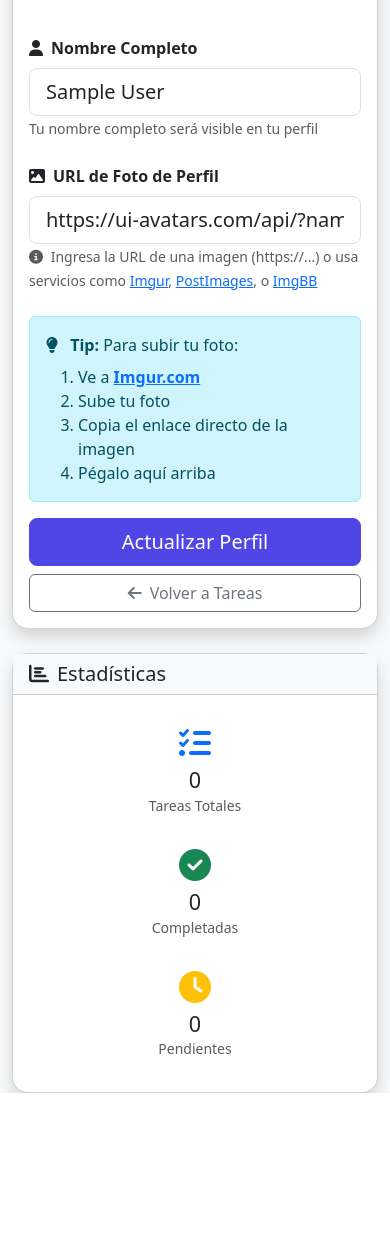
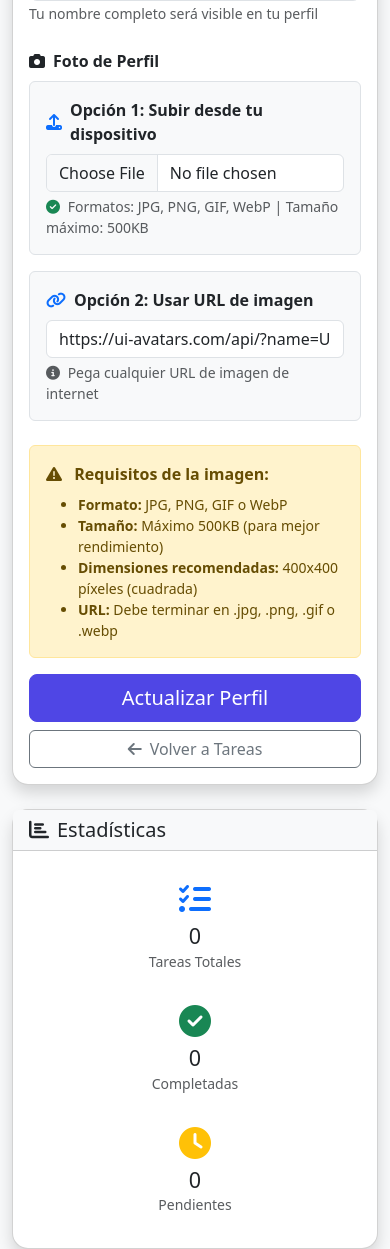
Before and after one commit to javierX888/Portfolio, a Flask app: page /auth/profile in a window 390 px wide. Shown: the part 530-1779 px from the top of the page. Before the commit the page ends 1623 px from the top, so only its background shows below. Run offline with Flask 3, Linux system fonts and the light colour scheme; the visitor is signed in with stand-in values (Sample User, id 1); data that the repository does not hold is empty; some libraries are stand-ins or nearby versions.

Commit message:
feat: Improve profile photo upload - allow direct file upload and URL paste with image validation and responsive navbar

```diff
--- a/task-manager/src/auth/routes.py
+++ b/task-manager/src/auth/routes.py
@@ -51,7 +51,32 @@
 
     if form.validate_on_submit():
         current_user.full_name = form.full_name.data
-        current_user.profile_picture = form.profile_picture.data
+
+        # Manejar la foto de perfil
+        if form.profile_picture_file.data:
+            # Si se subió un archivo, convertirlo a base64
+            import base64
+            file = form.profile_picture_file.data
+            file_data = file.read()
+
+            # Verificar tamaño (máximo 500KB para base64)
+            if len(file_data) > 500 * 1024:
+                flash('La imagen es muy grande. Máximo 500KB. Intenta comprimir la imagen primero.', 'warning')
+                return redirect(url_for('auth.profile'))
+
+            # Convertir a base64
+            file_ext = file.filename.rsplit('.', 1)[1].lower()
+            mime_type = f'image/{file_ext}'
+            if file_ext == 'jpg':
+                mime_type = 'image/jpeg'
+
+            base64_data = base64.b64encode(file_data).decode('utf-8')
+            current_user.profile_picture = f'data:{mime_type};base64,{base64_data}'
+
+        elif form.profile_picture.data:
+            # Si se ingresó una URL, usarla
+            current_user.profile_picture = form.profile_picture.data
+
         db.session.commit()
         flash('¡Perfil actualizado correctamente!', 'success')
         return redirect(url_for('auth.profile'))
@@ -59,6 +84,8 @@
     # Pre-llenar el formulario con los datos actuales
     if request.method == 'GET':
         form.full_name.data = current_user.full_name
-        form.profile_picture.data = current_user.profile_picture
+        # Solo mostrar URL si no es base64
+        if current_user.profile_picture and not current_user.profile_picture.startswith('data:'):
+            form.profile_picture.data = current_user.profile_picture
 
     return render_template('auth/profile.html', form=form)
--- a/task-manager/src/static/css/styles.css
+++ b/task-manager/src/static/css/styles.css
@@ -48,6 +48,32 @@
     box-shadow: 0 1px 4px rgba(0,0,0,0.03);
 }
 
+/* Navbar responsive */
+@media (max-width: 991.98px) {
+    .navbar-nav {
+        text-align: left;
+        padding-top: 1rem;
+    }
+
+    .navbar-nav .nav-link {
+        padding: 0.75rem 0;
+        border-bottom: 1px solid rgba(255, 255, 255, 0.1);
+    }
+
+    .navbar-nav .nav-link:last-child {
+        border-bottom: none;
+    }
+}
+
+/* Perfil en navbar */
+.nav-link img {
+    transition: transform 0.2s;
+}
+
+.nav-link:hover img {
+    transform: scale(1.1);
+}
+
 .list-group-item:hover {
     background-color: #f8f9fa;
 }
--- a/task-manager/src/templates/auth/profile.html
+++ b/task-manager/src/templates/auth/profile.html
@@ -31,14 +31,14 @@
                     </div>
 
                     <div class="col-md-8">
-                        <form method="POST" action="{{ url_for('auth.profile') }}">
+                        <form method="POST" action="{{ url_for('auth.profile') }}" enctype="multipart/form-data">
                             {{ form.hidden_tag() }}
 
                             <div class="mb-4">
                                 <label class="form-label fw-bold">
                                     <i class="fas fa-user me-2"></i>{{ form.full_name.label.text }}
                                 </label>
-                                {{ form.full_name(class="form-control form-control-lg", placeholder="Ingresa tu nombre completo") }}
+                                {{ form.full_name(class="form-control form-control-lg", placeholder="Ej: Javier Gacitúa") }}
                                 {% if form.full_name.errors %}
                                     <div class="text-danger mt-1">
                                         {% for error in form.full_name.errors %}
@@ -51,9 +51,36 @@
 
                             <div class="mb-4">
                                 <label class="form-label fw-bold">
-                                    <i class="fas fa-image me-2"></i>{{ form.profile_picture.label.text }}
+                                    <i class="fas fa-camera me-2"></i>Foto de Perfil
                                 </label>
-                                {{ form.profile_picture(class="form-control form-control-lg", placeholder="https://ejemplo.com/tu-foto.jpg", id="profilePictureInput") }}
+
+                                <!-- Opción 1: Subir desde dispositivo -->
+                                <div class="border rounded p-3 mb-3 bg-light">
+                                    <div class="d-flex align-items-center mb-2">
+                                        <i class="fas fa-upload text-primary me-2"></i>
+                                        <strong>Opción 1: Subir desde tu dispositivo</strong>
+                                    </div>
+                                    {{ form.profile_picture_file(class="form-control", id="profilePictureFile", accept="image/jpeg,image/jpg,image/png,image/gif,image/webp") }}
+                                    {% if form.profile_picture_file.errors %}
+                                        <div class="text-danger mt-1">
+                                            {% for error in form.profile_picture_file.errors %}
+                                                <small>{{ error }}</small>
+                                            {% endfor %}
+                                        </div>
+                                    {% endif %}
+                                    <small class="form-text text-muted d-block mt-1">
+                                        <i class="fas fa-check-circle text-success me-1"></i>
+                                        Formatos: JPG, PNG, GIF, WebP | Tamaño máximo: 500KB
+                                    </small>
+                                </div>
+
+                                <!-- Opción 2: URL de imagen -->
+                                <div class="border rounded p-3 bg-light">
+                                    <div class="d-flex align-items-center mb-2">
+                                        <i class="fas fa-link text-primary me-2"></i>
+                                        <strong>Opción 2: Usar URL de imagen</strong>
+                                    </div>
+                                    {{ form.profile_picture(class="form-control", placeholder="https://ejemplo.com/tu-foto.jpg", id="profilePictureInput") }}
                                     {% if form.profile_picture.errors %}
                                         <div class="text-danger mt-1">
                                             {% for error in form.profile_picture.errors %}
@@ -61,24 +88,22 @@
                                             {% endfor %}
                                         </div>
                                     {% endif %}
-                                <small class="form-text text-muted">
+                                    <small class="form-text text-muted d-block mt-1">
                                         <i class="fas fa-info-circle me-1"></i>
-                                    Ingresa la URL de una imagen (https://...) o usa servicios como
-                                    <a href="https://imgur.com/upload" target="_blank" rel="noopener">Imgur</a>,
-                                    <a href="https://postimages.org/" target="_blank" rel="noopener">PostImages</a>, o
-                                    <a href="https://imgbb.com/" target="_blank" rel="noopener">ImgBB</a>
+                                        Pega cualquier URL de imagen de internet
                                     </small>
                                 </div>
+                            </div>
 
-                            <div class="alert alert-info" role="alert">
-                                <i class="fas fa-lightbulb me-2"></i>
-                                <strong>Tip:</strong> Para subir tu foto:
-                                <ol class="mb-0 mt-2">
-                                    <li>Ve a <a href="https://imgur.com/upload" target="_blank" rel="noopener"><strong>Imgur.com</strong></a></li>
-                                    <li>Sube tu foto</li>
-                                    <li>Copia el enlace directo de la imagen</li>
-                                    <li>Pégalo aquí arriba</li>
-                                </ol>
+                            <div class="alert alert-warning" role="alert">
+                                <i class="fas fa-exclamation-triangle me-2"></i>
+                                <strong>Requisitos de la imagen:</strong>
+                                <ul class="mb-0 mt-2 small">
+                                    <li><strong>Formato:</strong> JPG, PNG, GIF o WebP</li>
+                                    <li><strong>Tamaño:</strong> Máximo 500KB (para mejor rendimiento)</li>
+                                    <li><strong>Dimensiones recomendadas:</strong> 400x400 píxeles (cuadrada)</li>
+                                    <li><strong>URL:</strong> Debe terminar en .jpg, .png, .gif o .webp</li>
+                                </ul>
                             </div>
 
                             <div class="d-grid gap-2">
--- a/task-manager/src/templates/base.html
+++ b/task-manager/src/templates/base.html
@@ -13,25 +13,37 @@
     <nav class="navbar navbar-expand-lg navbar-dark bg-dark">
         <div class="container">
             <a class="navbar-brand" href="/"><i class="fas fa-tasks me-2"></i>Task Manager</a>
-            <div class="navbar-nav ms-auto align-items-center">
+
+            <!-- Botón hamburguesa para móvil -->
+            <button class="navbar-toggler" type="button" data-bs-toggle="collapse" data-bs-target="#navbarNav" aria-controls="navbarNav" aria-expanded="false" aria-label="Toggle navigation">
+                <span class="navbar-toggler-icon"></span>
+            </button>
+
+            <div class="collapse navbar-collapse" id="navbarNav">
+                <div class="navbar-nav ms-auto align-items-lg-center">
                     {% if current_user.is_authenticated %}
-                    <a href="{{ url_for('auth.profile') }}" class="text-decoration-none">
-                        <div class="d-flex align-items-center me-3" style="cursor: pointer;">
+                        <!-- Perfil con foto y nombre -->
+                        <a href="{{ url_for('auth.profile') }}" class="nav-link d-flex align-items-center">
                             <img src="{{ current_user.profile_picture or 'https://ui-avatars.com/api/?name=' + current_user.username + '&background=007bff&color=fff' }}"
                                  alt="Profile"
                                  class="rounded-circle me-2"
-                                 style="width: 35px; height: 35px; object-fit: cover; border: 2px solid #fff;">
-                            <span class="text-light">
-                                Hola, <strong>{{ current_user.get_display_name() if current_user.full_name else current_user.username }}</strong>
+                                 style="width: 32px; height: 32px; object-fit: cover; border: 2px solid #fff;">
+                            <span class="d-lg-inline">
+                                <i class="fas fa-user-circle me-1 d-lg-none"></i>
+                                {{ current_user.get_display_name() if current_user.full_name else current_user.username }}
                             </span>
-                        </div>
                         </a>
-                    <a class="nav-link" href="{{ url_for('auth.profile') }}"><i class="fas fa-user-circle me-1"></i>Perfil</a>
-                    <a class="nav-link" href="{{ url_for('auth.logout') }}"><i class="fas fa-sign-out-alt me-1"></i>Cerrar Sesión</a>
+
+                        <a class="nav-link" href="{{ url_for('auth.logout') }}">
+                            <i class="fas fa-sign-out-alt me-1"></i>
+                            <span class="d-lg-none">Cerrar Sesión</span>
+                            <span class="d-none d-lg-inline">Salir</span>
+                        </a>
                     {% else %}
                         <a class="nav-link" href="{{ url_for('auth.login') }}"><i class="fas fa-sign-in-alt me-1"></i>Login</a>
                         <a class="nav-link" href="{{ url_for('auth.registro') }}"><i class="fas fa-user-plus me-1"></i>Registro</a>
                     {% endif %}
+                </div>
             </div>
         </div>
     </nav>
```
Also changed, not shown: task-manager/src/auth/profile_form.py (+7 -2 lines). Lines whose indentation alone changed are shown as unchanged.
